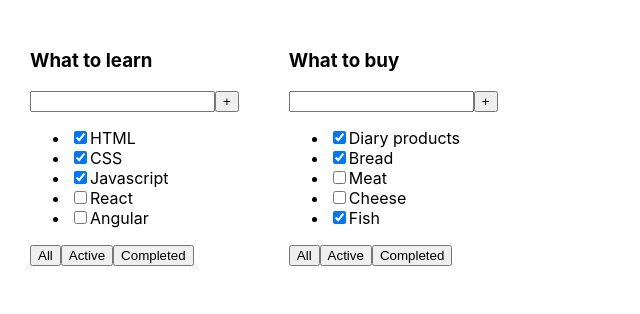
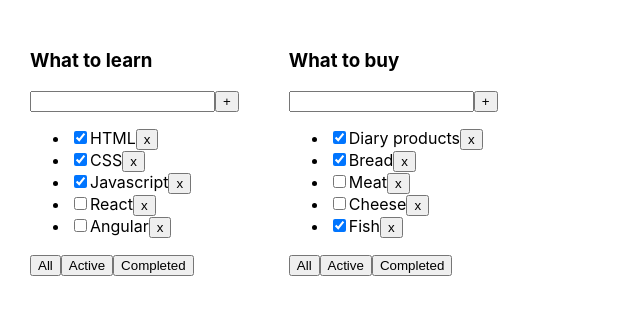
Before and after one commit to Yaroslav-Mig/todoList-react-ts, a React (Create React App) app: page / in a window 1280 px wide. Shown: the top 314 px of the page, without its empty margins (0-640 px from the left). Built offline with nearby package versions, Linux system fonts and the light colour scheme.

Commit message:
feat: implement different tasks for component todoList

```diff
--- a/src/components/todoList.tsx
+++ b/src/components/todoList.tsx
@@ -15,26 +15,15 @@ export function TodoList(props: PropsType) {
         <button>+</button>
       </div>
       <ul>
-        <li>
-          <input type='checkbox' checked={props.tasks[0].isDone} />
-          <span>{props.tasks[0].title}</span>
-        </li>
-        <li>
-          <input type='checkbox' checked={props.tasks[1].isDone} />
-          <span>{props.tasks[1].title}</span>
-        </li>
-        <li>
-          <input type='checkbox' checked={props.tasks[2].isDone} />
-          <span>{props.tasks[2].title}</span>
-        </li>
-        <li>
-          <input type='checkbox' checked={props.tasks[3].isDone} />
-          <span>{props.tasks[3].title}</span>
-        </li>
-        <li>
-          <input type='checkbox' checked={props.tasks[4].isDone} />
-          <span>{props.tasks[4].title}</span>
-        </li>
+        {props.tasks.map((item) => {
+          return (
+            <li key={item.id}>
+              <input type='checkbox' checked={item.isDone} />
+              <span>{item.title}</span>
+              <button>x</button>
+            </li>
+          );
+        })}
       </ul>
       <div>
         <button>All</button>
```
